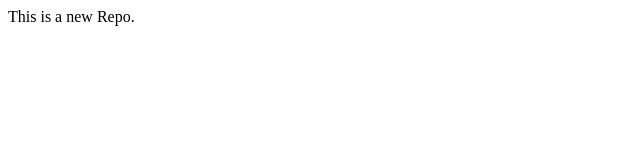
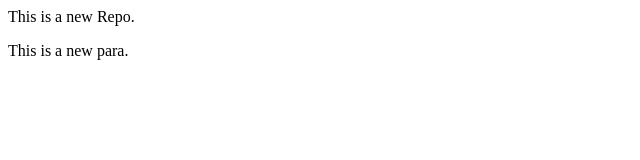
Before and after one commit to vivaan-iitrpr/localRepository, a plain HTML site: page index.html in a window 1280 px wide. Shown: the full height of the page, 0-640 px from the left. Drawn offline with Linux system fonts and the light colour scheme.

Commit message:
new para

```diff
--- a/index.html
+++ b/index.html
@@ -1 +1,4 @@
 <p>This is a new Repo.</p>
+<p>
+    This is a new para.
+</p>
```
